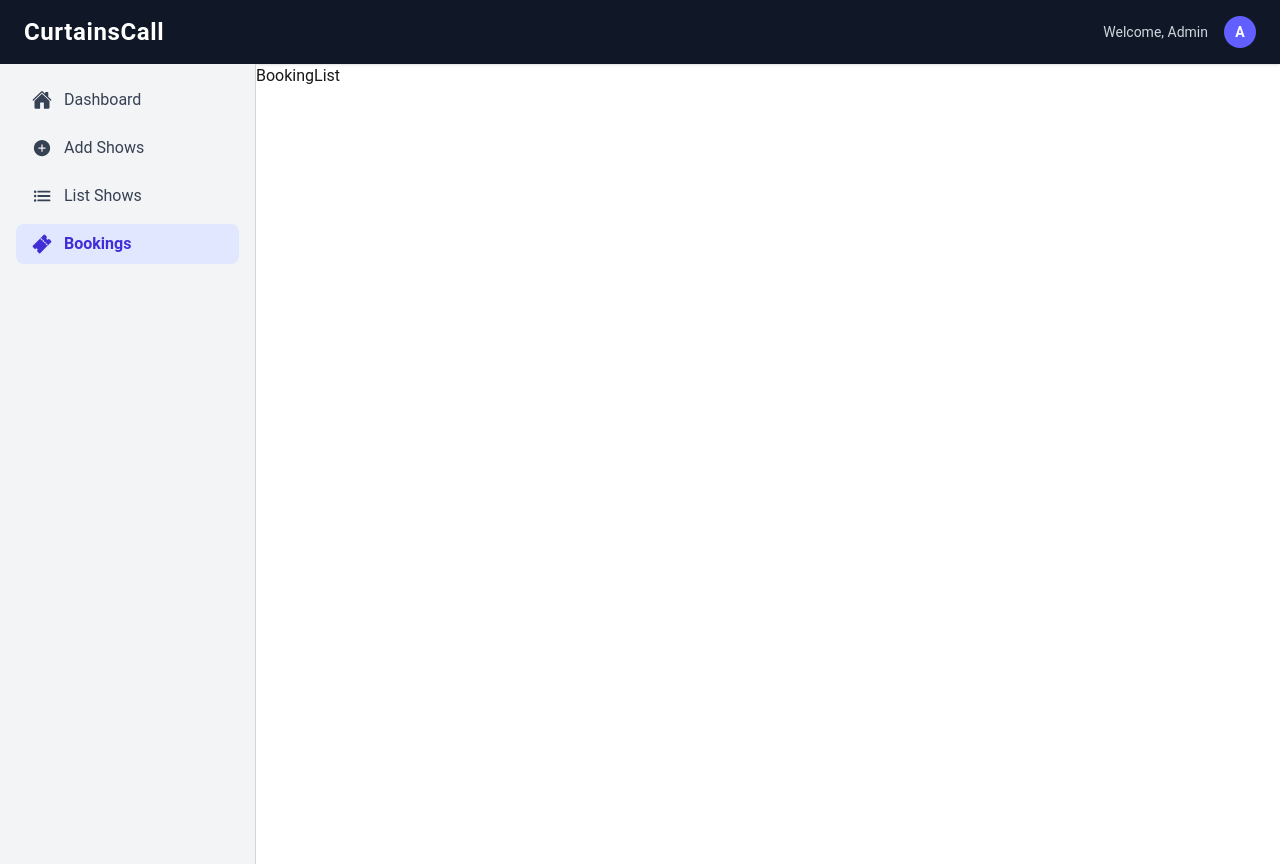
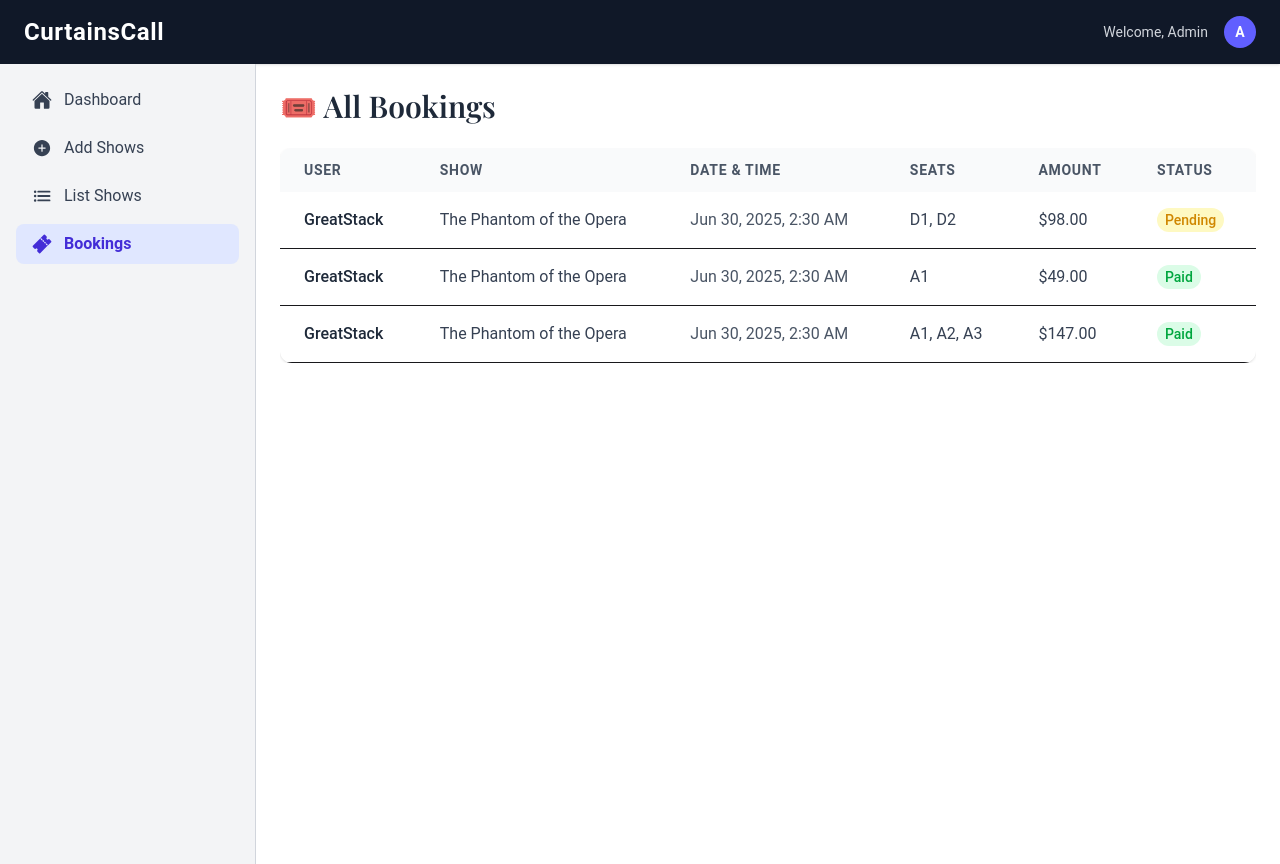
Before and after one commit to ajkacca457/curtain-call, a React (Vite) app in the folder client/: page /admin/list-bookings in a window 1280 px wide. Built offline with nearby package versions, Linux system fonts and the light colour scheme; no server answers; a web font is replaced by a local one.

Commit message:
update bookignglist

```diff
--- a/client/src/components/admin/BookingList.jsx
+++ b/client/src/components/admin/BookingList.jsx
@@ -1,9 +1,67 @@
-import { dummyBookingData } from "../../assets/data"
+import React, { useEffect, useState } from 'react';
+import { dummyBookingData } from '../../assets/data';
 
-const BookingList = () => {
+const ListBookings = () => {
+  const [bookings, setBookings] = useState([]);
+  const [loading, setLoading] = useState(true);
+
+  const fetchBookings = async () => {
+    setBookings(dummyBookingData);
+    setLoading(false);
+  };
+
+  useEffect(() => {
+    fetchBookings();
+  }, []);
+
+  if (loading) return <div className="p-6 text-gray-500">Loading bookings...</div>;
+
   return (
-    <div>BookingList</div>
-  )
-}
+    <div className="p-6">
+      <h1 className="text-3xl font-semibold text-gray-800 mb-6">🎟️ All Bookings</h1>
+      <div className="overflow-x-auto">
+        <table className="min-w-full border-collapse bg-white rounded-xl shadow-sm overflow-hidden">
+          <thead className="bg-gray-50 text-gray-600 text-sm uppercase tracking-wider">
+            <tr>
+              <th className="px-6 py-3 text-left">User</th>
+              <th className="px-6 py-3 text-left">Show</th>
+              <th className="px-6 py-3 text-left">Date & Time</th>
+              <th className="px-6 py-3 text-left">Seats</th>
+              <th className="px-6 py-3 text-left">Amount</th>
+              <th className="px-6 py-3 text-left">Status</th>
+            </tr>
+          </thead>
+          <tbody>
+            {bookings.map((booking, index) => (
+              <tr key={index} className="border-b hover:bg-gray-50 transition">
+                <td className="px-6 py-4 font-medium text-gray-800">{booking.user.name}</td>
+                <td className="px-6 py-4 text-gray-700">{booking.show.movie.title}</td>
+                <td className="px-6 py-4 text-gray-600">
+                  {new Date(booking.show.showDateTime).toLocaleString(undefined, {
+                    dateStyle: 'medium',
+                    timeStyle: 'short',
+                  })}
+                </td>
+                <td className="px-6 py-4 text-gray-700">{booking.bookedSeats.join(', ')}</td>
+                <td className="px-6 py-4 text-gray-700">${booking.amount.toFixed(2)}</td>
+                <td className="px-6 py-4">
+                  <span
+                    className={`px-2 py-1 text-sm font-medium rounded-full ${
+                      booking.isPaid
+                        ? 'text-green-600 bg-green-100'
+                        : 'text-yellow-600 bg-yellow-100'
+                    }`}
+                  >
+                    {booking.isPaid ? 'Paid' : 'Pending'}
+                  </span>
+                </td>
+              </tr>
+            ))}
+          </tbody>
+        </table>
+      </div>
+    </div>
+  );
+};
 
-export default BookingList
+export default ListBookings;
```
